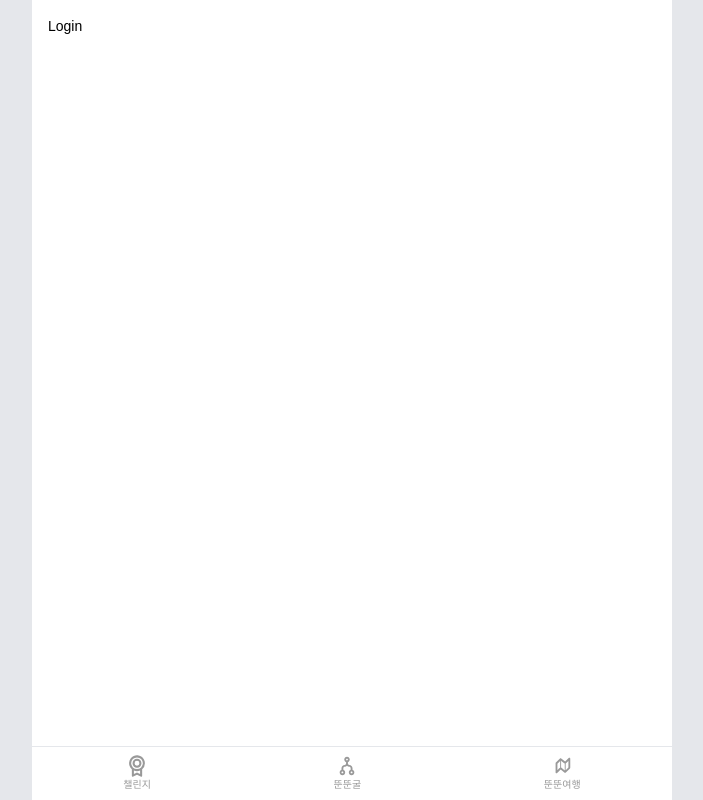
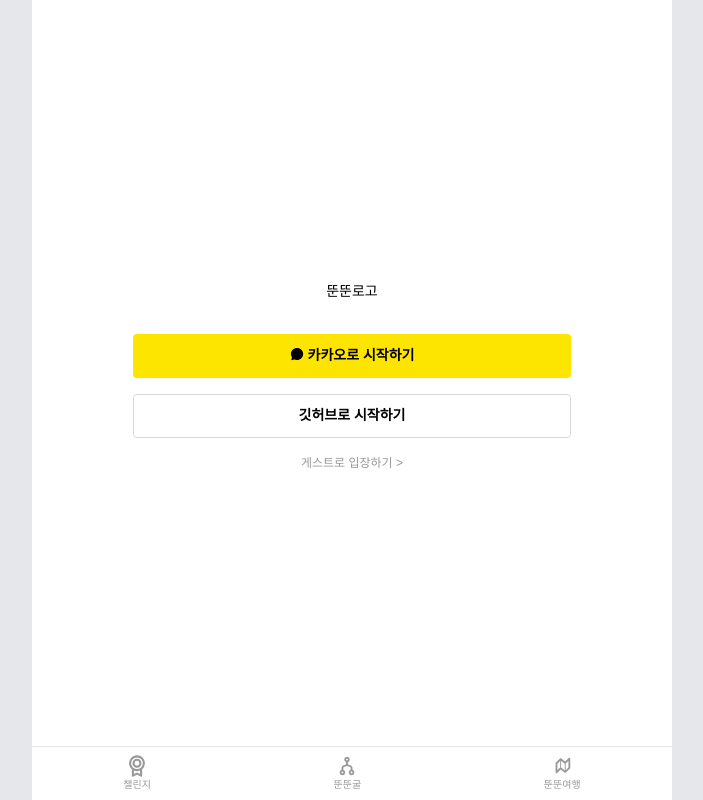
Before and after one commit to We-LGD/ddoon-ddoon, a React (Vite) app: page /login in a window 1280 px wide. Shown: the whole page, without its empty margins (288-991 px from the left). Built offline with nearby package versions, Linux system fonts and the light colour scheme; a web font is replaced by a local one.

Commit message:
feat: Login 페이지 UI 작업

```diff
--- a/src/pages/Login.tsx
+++ b/src/pages/Login.tsx
@@ -1,5 +1,27 @@
+import { useNavigate } from 'react-router-dom';
+import { IoChatbubble } from 'react-icons/io5';
+
 function Login() {
-  return <div>Login</div>;
+  const navigate = useNavigate();
+
+  return (
+    <div className="flex flex-col items-center justify-center h-full">
+      {/* TODO: 이미지 업로드 후 적용 예정 */}
+      <p className="mb-[2rem]">뚠뚠로고</p>
+      <button className="w-[27.375rem] h-[2.75rem] bg-[#FEE500] text-black font-bold rounded-[0.25rem] mb-[1rem]">
+        <div className="flex items-center justify-center">
+          <IoChatbubble className="mr-1 mb-1" />
+          카카오로 시작하기
+        </div>
+      </button>
+      <button className="w-[27.375rem] h-[2.75rem] bg-white text-black font-bold rounded-[0.25rem] border border-disabled mb-[1rem]">
+        깃허브로 시작하기
+      </button>
+      <button className="text-[0.75rem] text-disabledHover" onClick={() => navigate('/nickname-setup')}>
+        게스트로 입장하기 {'>'}
+      </button>
+    </div>
+  );
 }
 
 export default Login;
```
